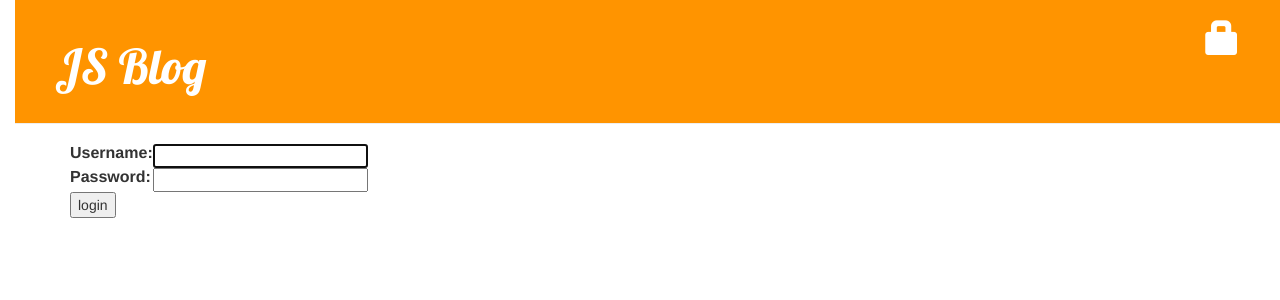
After one commit to desire8/my-first-blog, a Django app: page /accounts/login/ in a window 1280 px wide. The commit adds this page. Shown: the top 300 px of the page. Run offline with Django 3.2, Linux system fonts and the light colour scheme; some libraries are stand-ins or nearby versions.

Commit message:
login,logout,delete added

```diff
--- a/blog/templates/blog/base.html
+++ b/blog/templates/blog/base.html
@@ -11,8 +11,12 @@
     <div class="page-header">
         {% if user.is_authenticated %}
         <a href="{% url "post_new" %}" class="top-menu"><span class="glyphicon glyphicon-plus"></span></a>
+        <a href="{% url 'post_draft_list' %}" class="top-menu"><span class="glyphicon glyphicon-edit"></span></a>
+        <p class="top-menu">Hello {{ user.username }}<small>(<a href="{% url 'django.contrib.auth.views.logout' %}">Log out</a>)</small></p>
+        {% else %}
+         <a href="{% url 'django.contrib.auth.views.login' %}" class="top-menu"><span class="glyphicon glyphicon-lock"></span></a>
         {% endif %}
-        <h1><a href="/">JS Blog</a></h1>
+        <h1><a href="{% url 'blog.views.post_list' %}">JS Blog</a></h1>
     </div>
     <div class="content container">
         <div class="row">
@@ -24,3 +28,6 @@
     </div>
 </body>
 </html>
+
+{% comment %}
+in both cases we will be able to see JS BLOG, after clicking this we will get a list of post{% endcomment %}
--- a/blog/templates/blog/post_detail.html
+++ b/blog/templates/blog/post_detail.html
@@ -6,8 +6,11 @@
             <div class="date">
                 {{ post.published_date }}
             </div>
+        {% else %}
+            <a class="btn btn-default" href="{% url 'blog.views.post_publish' pk=post.pk %}">Publish</a>
         {% endif %}
     <a class="btn btn-default" href="{% url "post_edit" pk=post.pk %}"><span class="glyphicon glyphicon-pencil"></span></a>
+    <a class="btn btn-default" href="{% url 'post_remove' pk=post.pk %}"><span class="glyphicon glyphicon-remove"></span></a>
         <h1>{{ post.title }}</h1>
         <p>{{ post.text|linebreaks }}</p>
     </div>
--- /dev/null
+++ b/blog/templates/registration/login.html
@@ -0,0 +1,26 @@
+{% extends "blog/base.html" %}
+
+{% block content %}
+
+{% if form.errors %}
+<p>Your username and password didn't match. Please try again.</p>
+{% endif %}
+
+<form method="post" action="{% url 'django.contrib.auth.views.login' %}">
+{% csrf_token %}
+<table>
+<tr>
+    <td>{{ form.username.label_tag }}</td>
+    <td>{{ form.username }}</td>
+</tr>
+<tr>
+    <td>{{ form.password.label_tag }}</td>
+    <td>{{ form.password }}</td>
+</tr>
+</table>
+
+<input type="submit" value="login" />
+<input type="hidden" name="next" value="{{ next }}" />
+</form>
+
+{% endblock %}
--- a/blog/urls.py
+++ b/blog/urls.py
@@ -6,4 +6,7 @@ from . import views
 urlpatterns = [url(r'^$', views.post_list, name='post_list'),
                url(r'^post/(?P<pk>[0-9]+)/$', views.post_detail, name='post_detail'),
                url(r'^post/new/$', views.post_new, name='post_new'),
-               url(r'^post/(?P<pk>[0-9]+)/edit/$', views.post_edit, name='post_edit'),]
+               url(r'^post/(?P<pk>[0-9]+)/edit/$', views.post_edit, name='post_edit'),
+               url(r'^drafts/$', views.post_draft_list, name='post_draft_list'),
+               url(r'^post/(?P<pk>[0-9]+)/publish/$', views.post_publish, name='post_publish'),
+               url(r'^post/(?P<pk>[0-9]+)/remove/$', views.post_remove, name='post_remove'),]
--- a/mysite/settings.py
+++ b/mysite/settings.py
@@ -102,3 +102,4 @@ USE_TZ = True
 
 STATIC_URL = '/static/'
 STATIC_ROOT = os.path.join(BASE_DIR, 'static')
+LOGIN_REDIRECT_URL = '/'
--- a/mysite/urls.py
+++ b/mysite/urls.py
@@ -18,5 +18,7 @@ from django.contrib import admin
 
 urlpatterns = [
     url(r'^admin/', include(admin.site.urls)),
+    url(r'^accounts/login/$', 'django.contrib.auth.views.login'),
+    url(r'^accounts/logout/$', 'django.contrib.auth.views.logout', {'next_page': '/'}),
     url(r'', include('blog.urls')),
 ]
```
Also changed, not shown: blog/templates/blog/post_draft_list.html (added, +11 -0 lines), blog/views.py (+24 -0 lines).
